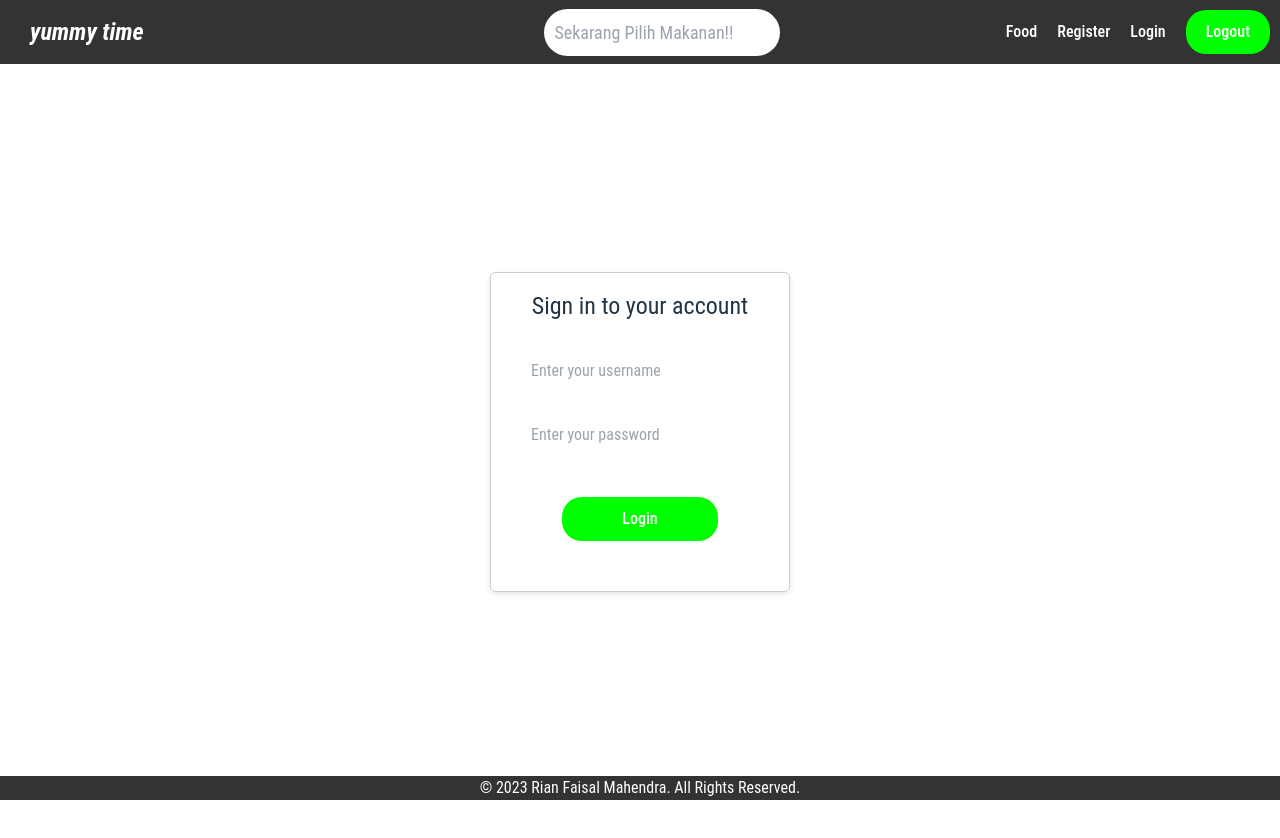
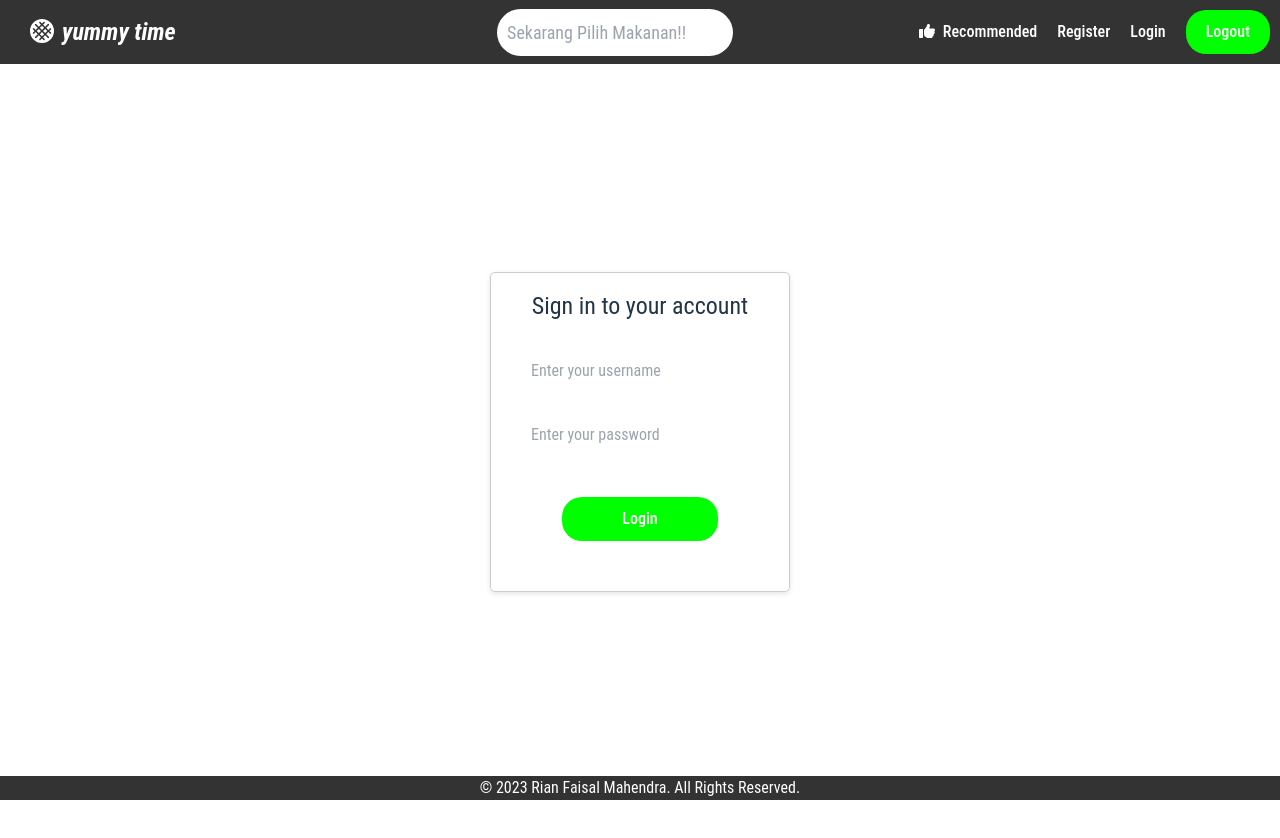
Before and after one commit to rianfaisalm/Final-Project, a React (Vite) app: page /login in a window 1280 px wide. Shown: the top 838 px of the page. Built offline with nearby package versions, Linux system fonts and the light colour scheme.

Commit message:
nambahin icon di navbar

```diff
--- a/package.json
+++ b/package.json
@@ -10,6 +10,9 @@
     "preview": "vite preview"
   },
   "dependencies": {
+    "@fortawesome/fontawesome-svg-core": "^6.4.2",
+    "@fortawesome/free-solid-svg-icons": "^6.4.2",
+    "@fortawesome/react-fontawesome": "^0.2.0",
     "axios": "^1.5.1",
     "react": "^18.2.0",
     "react-dom": "^18.2.0",
--- a/src/components/Navbar.jsx
+++ b/src/components/Navbar.jsx
@@ -1,5 +1,8 @@
 import React from "react";
 import { Link, useNavigate } from "react-router-dom";
+import { FontAwesomeIcon } from '@fortawesome/react-fontawesome';
+import { faThumbsUp } from '@fortawesome/free-solid-svg-icons';
+import { faStroopwafel } from '@fortawesome/free-solid-svg-icons';
 
 const Navbar = () => {
   const navigate = useNavigate();
@@ -57,23 +60,26 @@
   const searchInputStyle = {
     border: 'none',
     borderRadius: '24px',
-    fontSize: '18px', // Sesuaikan ukuran font sesuai keinginan Anda
-    padding: '10px', // Sesuaikan padding sesuai keinginan Anda
+    fontSize: '18px',
+    padding: '10px',
   };
 
   const searchIconStyle = {
     backgroundColor: 'transparent',
     borderRadius: '24px',
     border: 'none',
-    fontSize: '24px', // Sesuaikan ukuran font sesuai keinginan Anda
-    padding: '10px', // Sesuaikan padding sesuai keinginan Anda
+    fontSize: '24px',
+    padding: '10px',
   };
 
   return (
     <nav className="max-w-screen-xl px-4 mx-auto" style={navbarStyle}>
       <div style={leftLinkStyle}>
         <Link to={"/"} style={linkMargin}>
-          <h2 style={logoStyle}>yummy time</h2>
+          <h2 style={logoStyle}>
+          <FontAwesomeIcon icon={faStroopwafel} style={{ marginRight: '8px' }} />
+          yummy time
+          </h2>
         </Link>
       </div>
       <div style={searchStyle}>
@@ -97,7 +103,10 @@
       </div>
       <div style={rightLinkStyle}>
         <Link to={"/"} style={linkMargin}>
-          <h2>Food</h2>
+          <h2>
+          <FontAwesomeIcon icon={faThumbsUp} style={{ marginRight: '8px' }} />
+          Recommended
+          </h2>
         </Link>
         <Link to={"/register"} style={linkMargin}>
           <h2>Register</h2>
```
Also changed, not shown: 1 other file (tests, documents, lock files or other folders).
